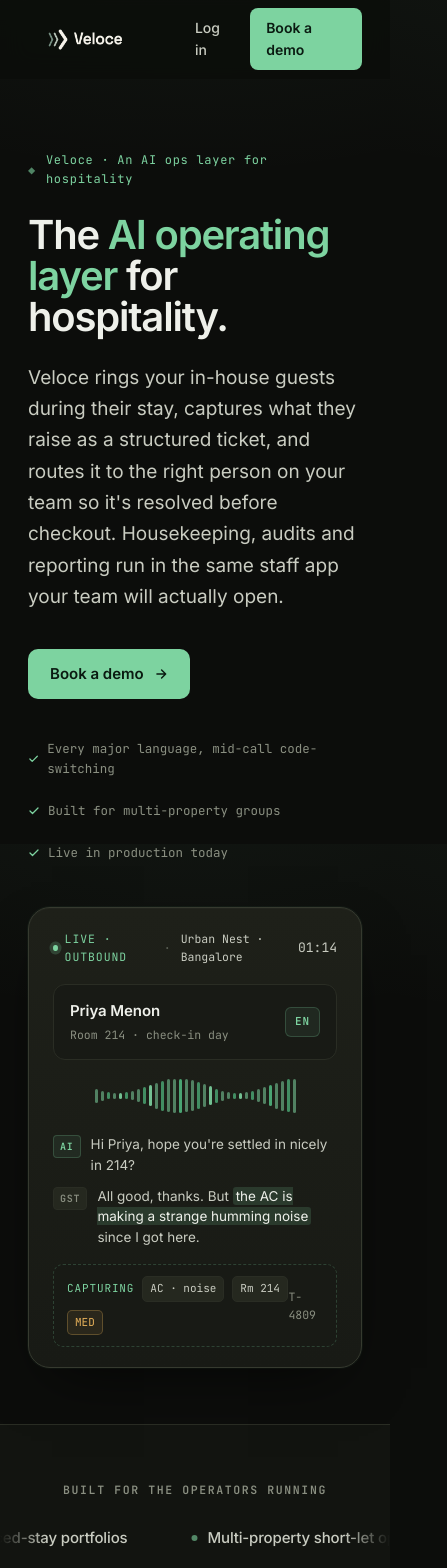
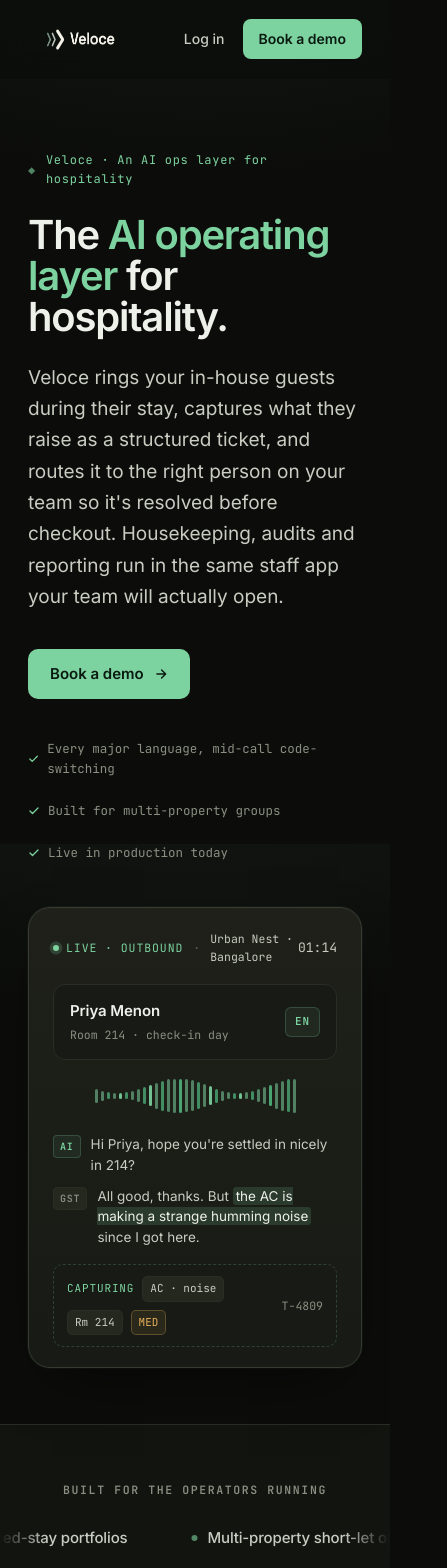
Before and after one commit to gAI-ventures/veloce_website, a Next.js app: page / in a window 390 px wide. Shown: the top 1568 px of the page, 447 px wide, since content can reach past the window. Built offline with nearby package versions, Linux system fonts and the light colour scheme; no server answers.

Commit message:
mobile responsiveness + content: nav no-wrap, ask widget stacks, hero call id no-wrap, remove Careers, valueprop reviews H2

```diff
--- a/app/globals.css
+++ b/app/globals.css
@@ -1582,3 +1582,17 @@
 .ask-sec .kicker { margin-bottom: 10px }
 .ask-sec .sec-h { margin-bottom: 14px }
 .ask-sec .sec-lede { margin-bottom: 0 }
+
+/* =================================================================
+   Mobile responsiveness fixes (appended)
+================================================================= */
+.nav-login, .nav-cta { white-space: nowrap }
+.hcl-cap-id { white-space: nowrap }
+.hero-call-live { white-space: nowrap }
+
+@media (max-width: 640px) {
+  .try-in { flex-wrap: wrap; row-gap: 10px; padding: 12px }
+  .try-in .lead { flex-basis: 100%; margin-bottom: 2px }
+  .try-in input { flex: 1 1 100%; min-width: 0; padding: 8px 4px }
+  .try-btn { margin-left: auto; padding: 9px 20px }
+}
--- a/components/Footer.jsx
+++ b/components/Footer.jsx
@@ -11,7 +11,6 @@
 const COMPANY = [
   { href: CONTACT_URL, label: 'Contact' },
   { href: DEMO_URL, label: 'Book a demo' },
-  { href: CONTACT_URL, label: 'Careers' },
 ]
 
 const LEGAL = [
--- a/components/ValueProp.jsx
+++ b/components/ValueProp.jsx
@@ -33,7 +33,7 @@
         <div className="reveal" style={{ maxWidth: 640 }} ref={introRef}>
           <div className="kicker">why now</div>
           <h2 className="sec-h">
-            Guests aren't waiting to <b>tell you</b> what went wrong.
+            Better reviews start with catching the issue <b>mid-stay</b>.
           </h2>
         </div>
 
```
